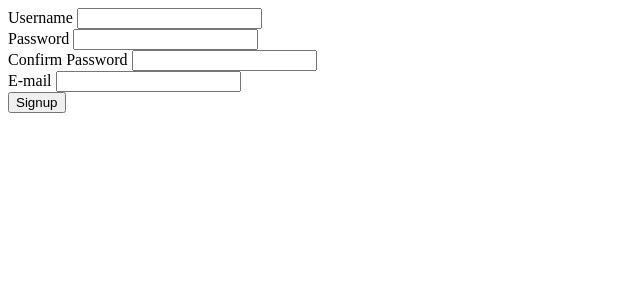
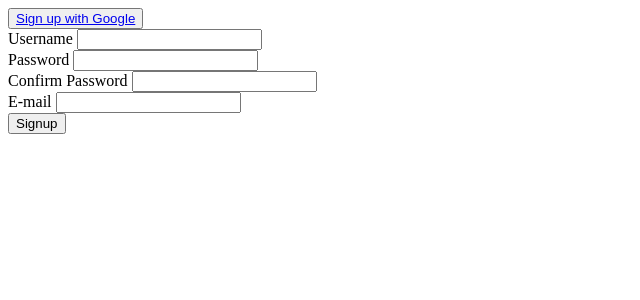
Before and after one commit to nkg0918/CS411-Group8, a Django app: page /common/signup/ in a window 1280 px wide. Shown: the top 300 px of the page, without its empty margins (0-640 px from the left). Run offline with Django 3.2, Linux system fonts and the light colour scheme; some libraries are stand-ins or nearby versions.

Commit message:
Add Google sign-up

```diff
--- a/templates/common/signup.html
+++ b/templates/common/signup.html
@@ -1,6 +1,12 @@
 {% extends "base.html" %}
+{% load socialaccount %}
 {% block content %}
 <div>
+    <button>
+      <a href="{% provider_login_url 'google'%}?next=/">
+          Sign up with Google
+      </a>
+    </button>
     <form method="post" action="{% url 'common:signup' %}">
         {% csrf_token %}
         {% include "form_errors.html" %}
```
Also changed, not shown: db.sqlite3.
